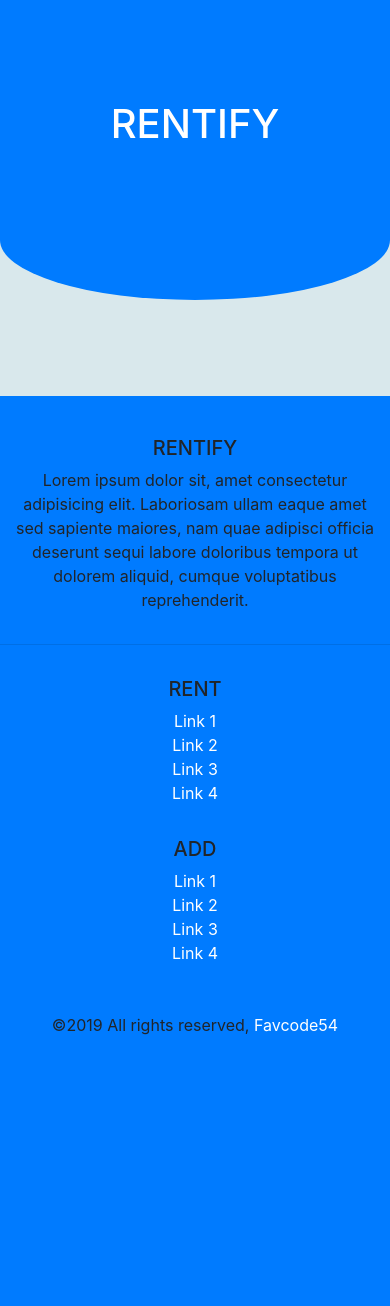
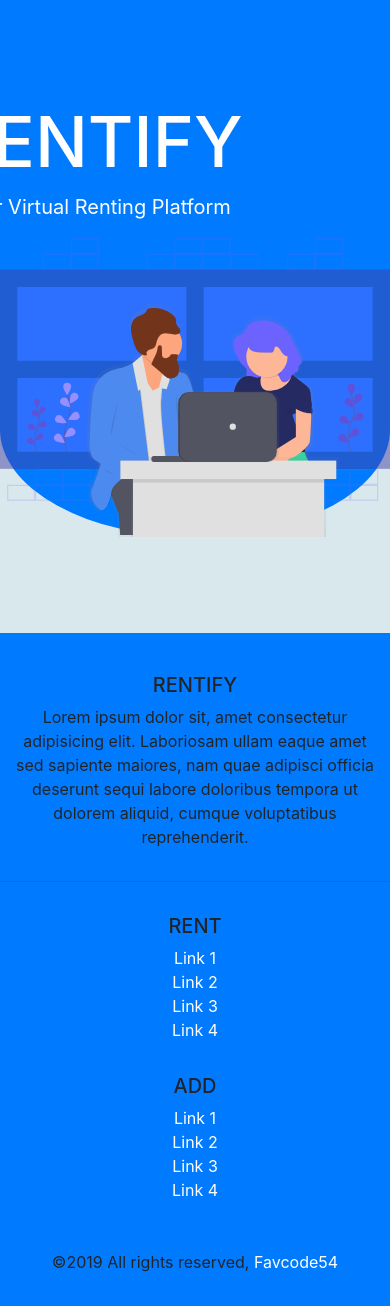
Before and after one commit to BolajiAyodeji/rentify-frontend, a PHP site: page / in a window 390 px wide. Shown: the part 130-1436 px from the top of the page. Before the commit the page ends 1165 px from the top, so only its background shows below. Run offline with PHP 8.4, Linux system fonts and the light colour scheme; some libraries are stand-ins or nearby versions.

Commit message:
update files

```diff
--- a/css/app.css
+++ b/css/app.css
@@ -34,16 +34,25 @@
 }
  header {
      position: relative;
-     height: 300px;
+     height: 100%;
      background: #007bff;
      border-bottom-left-radius: 50% 20%;
      border-bottom-right-radius: 50% 20%;
 }
  header h1 {
      color: #fff;
-     margin: 0;
+     font-weight: 500;
+     font-size: 70px;
+     margin-left: -200px;
      padding: 100px 0;
      text-align: center;
+}
+header p {
+    color: #fff;
+    font-size: 20px;
+    margin-top: -100px;
+    margin-left: -200px;
+    text-align: center;
 }
  .rent .card {
      border: none;
--- a/index.html
+++ b/index.html
@@ -112,7 +112,15 @@
 
 
     <header>
-        <h1>RENTIFY</h1>
+        <div class="row">
+            <div class="col-md-6 intro-text">
+                    <h1>RENTIFY</h1>
+                    <p>Your Virtual Renting Platform</p>
+            </div>
+            <div class="col-md-6">
+                <img class="img-fluid" src="img/undraw_co-workers_ujs6.svg">
+            </div>
+        </div>
     </header>
 
 
```
Also changed, not shown: img/undraw_co-workers_ujs6.svg (added).
